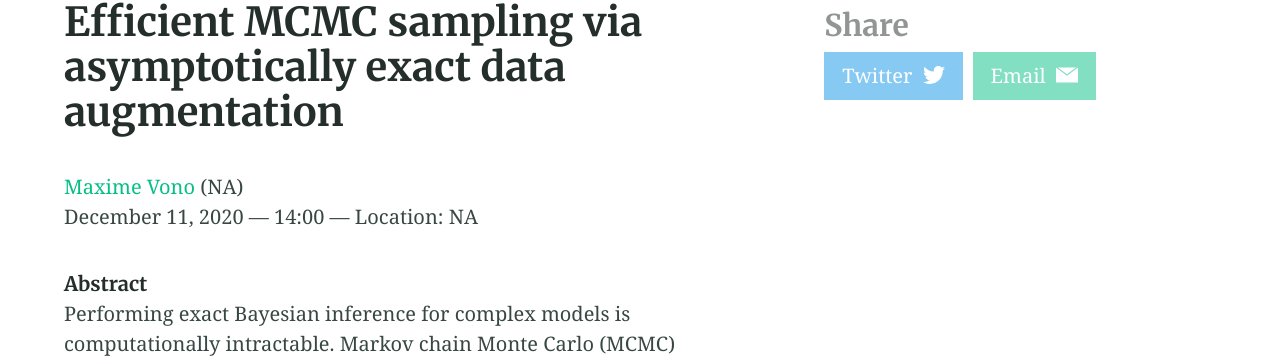
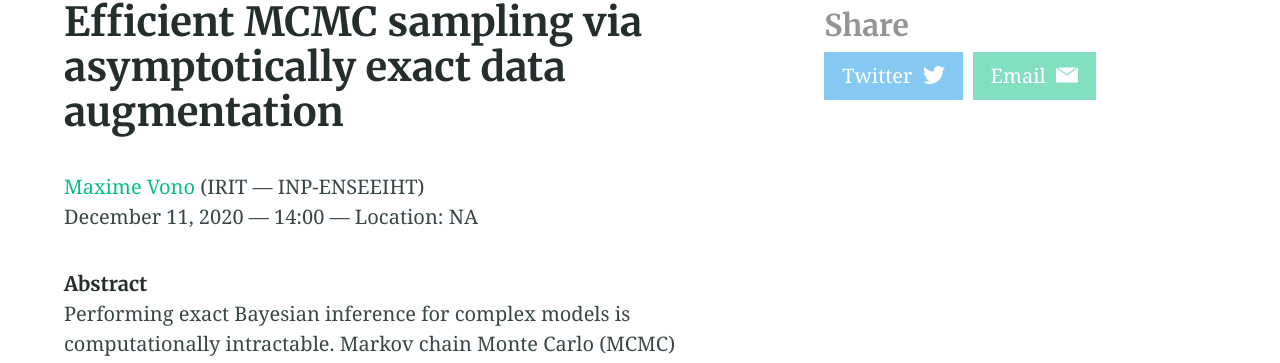
Before and after one commit to s3-seminar/s3-seminar.github.io, a Jekyll site: the page built from _seminars/maxime-vono.md, in a window 1280 px wide. Shown: the part 443-806 px from the top of the page. Built offline with Jekyll 4.4.1, drawn with Linux system fonts in a browser that asks for light colours.

Commit message:
Up mvono add affiliation

```diff
--- a/_seminars/maxime-vono.md
+++ b/_seminars/maxime-vono.md
@@ -1,7 +1,7 @@
 ---
 title: Efficient MCMC sampling via asymptotically exact data augmentation
 speaker: Maxime Vono
-affiliation: NA
+affiliation: IRIT — INP-ENSEEIHT
 perso: https://mvono.github.io
 date: 2020-12-11 14:00
 feature_image: "maxime-vono.jpg"
```
